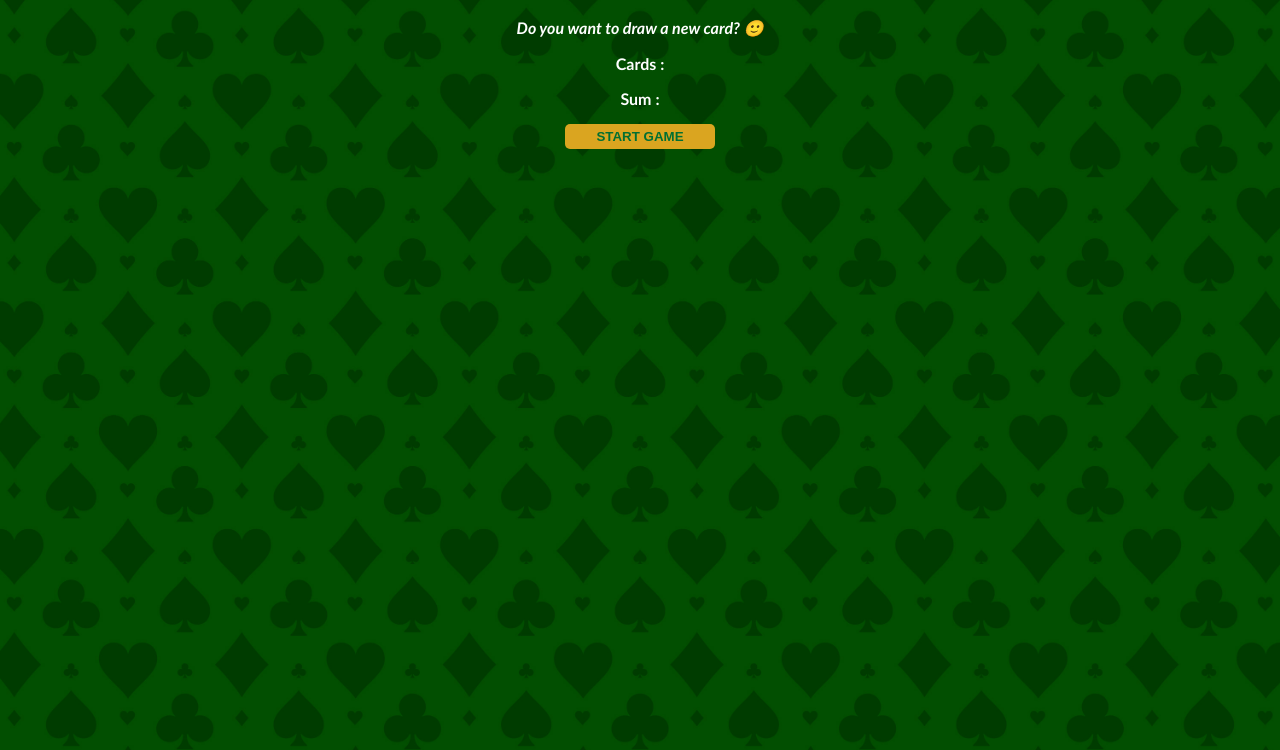
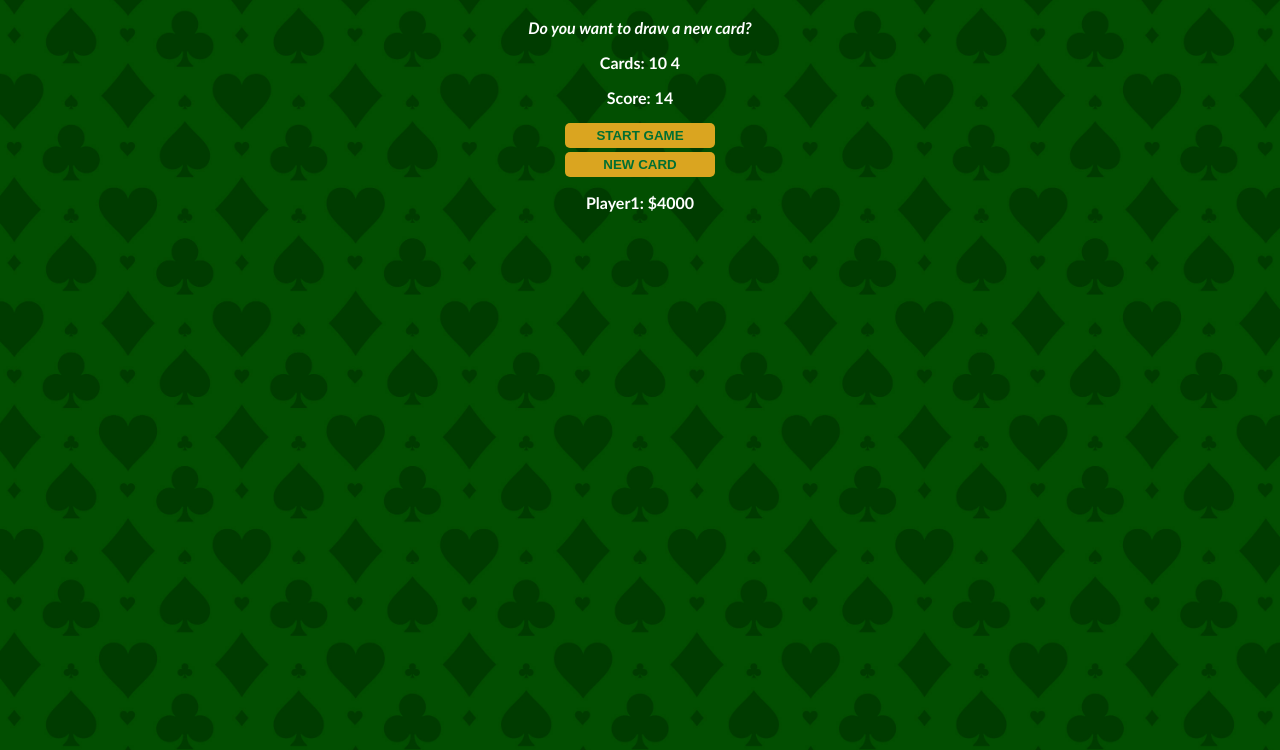
Before and after one commit to TsanthoshR/BlackJack_JS, a plain HTML site: page index.html in a window 1280 px wide. Both pictures are taken after a click on the button "START GAME". Shown: the part 50-800 px from the top of the page. Drawn offline with Linux system fonts and the light colour scheme.

Commit message:
fix startgame and newcard buttons

```diff
--- a/index.css
+++ b/index.css
@@ -13,6 +13,7 @@ h1 {
 #message-el {
 
     font-style: italic;
+    /* font-variant-emoji: text; */
 }
 
 #container {
@@ -30,5 +31,22 @@ h1 {
     background: goldenrod;
     border-radius: 5px;
     border: none;
+    margin-bottom: 4px;
 
 }
+
+#new-card-button {
+    color: #016f32;
+    width: 150px;
+    font-weight: bold;
+    padding-top: 5px;
+    padding-bottom: 5px;
+    background: goldenrod;
+    border-radius: 5px;
+    border: none;
+}
+
+.btn-group button {
+    display: block; /* Make the buttons appear below each other */
+
+}
--- a/index.html
+++ b/index.html
@@ -8,10 +8,15 @@
         <h1>Blackjack</h1>
             <div id="container">
                 <p id="message-el">Want to play a round?</p>
-                <p>Cards : </p>
-                <p>Sum :</p>
+                <p id="cards-el">Cards : </p>
+                <p id="sum-el">Score :</p>
 
-                <button onclick="startGame()" id="start-game-button">START GAME</button>
+
+                    <button onclick="startGame()" id="start-game-button">START GAME</button>
+                    <br>
+                    <button onclick="newCard()" id="new-card-button">NEW CARD</button>
+                    <p id="player-el"></p>
+
             </div>
             <script src="index.js"></script>
     </body>
--- a/index.js
+++ b/index.js
@@ -1,5 +1,6 @@
-let firstCard = 10
-let secondCard = 4
+let firstCard = getRandomCard()
+let secondCard = getRandomCard()
+let cards = [firstCard, secondCard]
 let sum = firstCard + secondCard
 let hasBlackJack = false
 let isAlive = true
@@ -8,14 +9,36 @@ let message = ""
 let messageEl = document.getElementById("message-el")
 console.log(messageEl)
 
-function startGame() {
+// let sumEl = document.getElementById("sum-el")
+let sumEl = document.querySelector("#sum-el")
+let cardsEl = document.querySelector("#cards-el")
+
+let player = {
+    name: "Player1",
+    chips: 4000
+}
+
+
+let playerEl = document.getElementById("player-el")
+playerEl.textContent = player.name + ": $" + player.chips
+
+function renderGame() {
+
+    sumEl.textContent = "Score: " + sum
+    // cardsEl.textContent = "Cards: " + firstCard + " " + secondCard + " "
+    cardsEl.textContent = "Cards: "
+    for (let i = 0; i < cards.length; i++) {
+        cardsEl.textContent += cards[i] + " "
+    }
+
+
     if (sum <= 20) {
-        message = "Do you want to draw a new card? 🙂"
+        message = "Do you want to draw a new card?" //🙂"
     } else if (sum === 21) {
-        message = "Wohoo! You've got Blackjack! 🥳"
+        message = "Wohoo! You've got Blackjack!" //🥳"
         hasBlackJack = true
     } else {
-        message = "You're out of the game! 😭"
+        message = "You're out of the game!"// 😭"
         isAlive = false
     }
 
@@ -25,3 +48,44 @@ function startGame() {
     // window.alert("clicked")
     console.log(message)
 }
+
+function startGame() {
+    isAlive = true
+    let firstCard = getRandomCard()
+    let secondCard = getRandomCard()
+    cards = [firstCard, secondCard]
+    sum = firstCard + secondCard
+
+    renderGame()
+}
+
+function newCard() {
+    if (isAlive && sum <21){
+
+        console.log("Drawing a new card ")
+
+        let nextCard = getRandomCard();
+
+        cards.push(nextCard)
+        console.log(nextCard)
+
+        sum += nextCard
+
+        renderGame()
+    }
+
+}
+
+function getRandomCard() {
+
+    let card = Math.floor( Math.random()*13 ) + 1
+    if (card === 1) {
+        return 11
+    } else if (card >10) {
+        return 10
+    } else {
+        return card
+    }
+    // return 5;
+
+}
```
